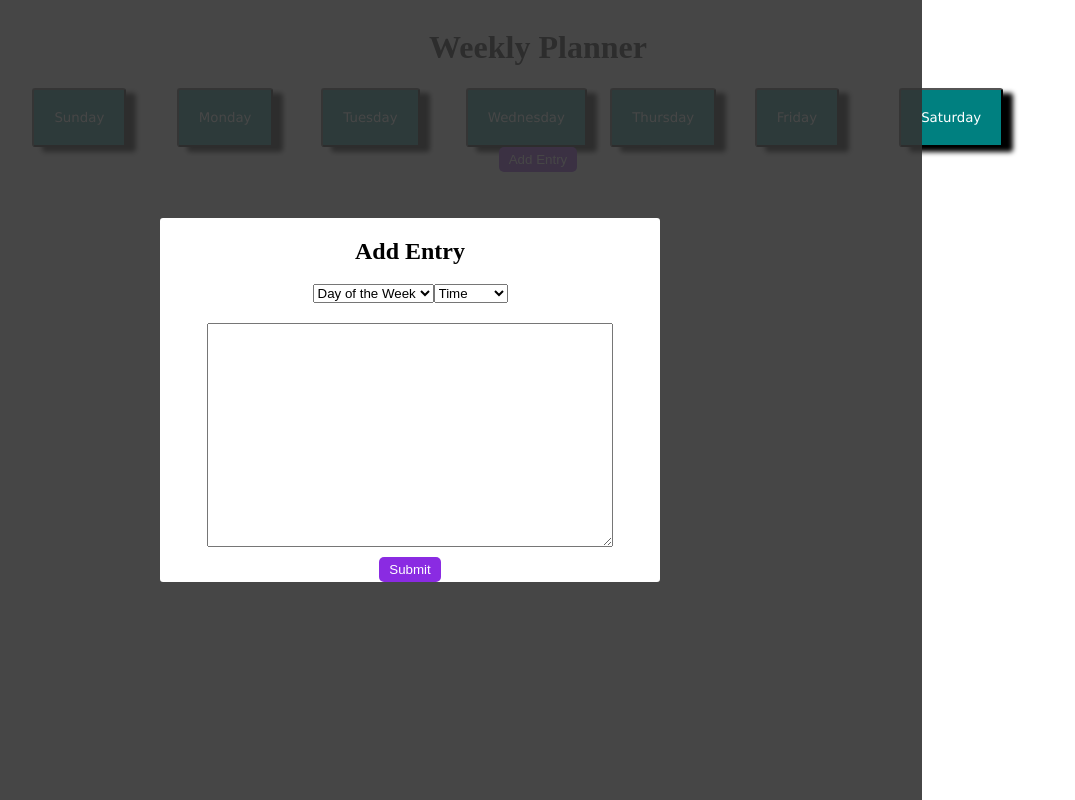
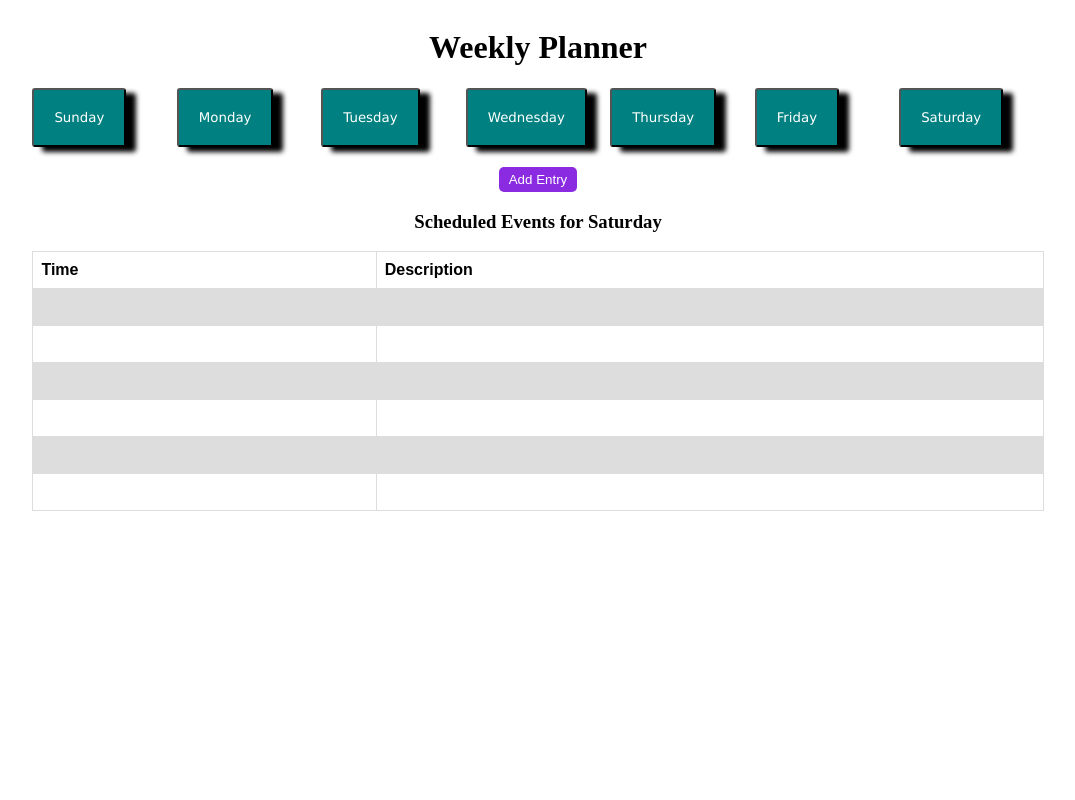
Before and after one commit to nathan-uch/week-planner, a website: page index.html in a window 1280 px wide. Both pictures are taken after a click on the button "Saturday". Shown: the whole page, without its empty margins (102-1177 px from the left). Drawn offline with Linux system fonts and the light colour scheme.

Commit message:
button change context

```diff
--- a/index.html
+++ b/index.html
@@ -15,23 +15,23 @@
         <h1>Weekly Planner</h1>
       </div>
     </div>
-    <div class="row">
-      <div class="column-one-seventh"><button class="day">Sunday</button></div>
-      <div class="column-one-seventh"><button class="day">Monday</button></div>
-      <div class="column-one-seventh"><button class="day">Tuesday</button></div>
-      <div class="column-one-seventh"><button class="day">Wednesday</button></div>
-      <div class="column-one-seventh"><button class="day">Thursday</button></div>
-      <div class="column-one-seventh"><button class="day">Friday</div>
-      <div class="column-one-seventh"><button class="day">Saturday</button></div>
+    <div class="row weekday">
+      <div class="column-one-seventh"><button class="day" data-day="Sunday">Sunday</button></div>
+      <div class="column-one-seventh"><button class="day" data-day="Monday">Monday</button></div>
+      <div class="column-one-seventh"><button class="day" data-day="Tuesday">Tuesday</button></div>
+      <div class="column-one-seventh"><button class="day" data-day="Wednesday">Wednesday</button></div>
+      <div class="column-one-seventh"><button class="day" data-day="Thursday">Thursday</button></div>
+      <div class="column-one-seventh"><button class="day" data-day="Friday">Friday</div>
+      <div class="column-one-seventh"><button class="day" data-day="Saturday">Saturday</button></div>
     </div>
     <div class="row">
       <div class="column-full text-center">
-        <button class="adjust-button" type="button" id="add-entry-btn">Add Entry</button>
+        <button class="adjust-button add-margin-top" type="button" id="add-entry-btn">Add Entry</button>
       </div>
     </div>
   </div>
 
-  <div class="container modal">
+  <div class="container modal hidden">
     <div class="modal-content">
       <div class="row ">
         <div class="column-full text-center">
@@ -78,6 +78,49 @@
       </div>
     </div>
   </div>
+  <div class="container">
+    <div class="row">
+      <div class="column-full text-center">
+        <h3 id="scheduledEvent">Scheduled Events for </h3>
+      </div>
+    </div>
+  </div>
+  <div class="container">
+    <div class="row">
+      <table>
+        <thead>
+          <tr>
+            <th>Time</th>
+            <th>Description</th>
+          </tr>
+          <tr>
+            <td id="time"></td>
+            <td id="Description"></td>
+          </tr>
+          <tr>
+            <td></td>
+            <td></td>
+          </tr>
+          <tr>
+            <td></td>
+            <td></td>
+          </tr>
+          <tr>
+            <td></td>
+            <td></td>
+          </tr>
+          <tr>
+            <td></td>
+            <td></td>
+          </tr>
+          <tr>
+            <td></td>
+            <td></td>
+          </tr>
+        </thead>
+      </table>
+    </div>
+  </div>
 
   <script src="main.js"></script>
 </body>
--- a/main.js
+++ b/main.js
@@ -14,11 +14,19 @@ var $modal = document.querySelector('.modal');
 var $dayOfWeek = document.querySelector('.day-of-week');
 var $time = document.querySelector('.time');
 var $description = document.querySelector('.text-area');
-var $dayButton = document.querySelector('.day');
+var $dayButton = document.querySelector('.weekday');
 
+var $scheduledEvent = document.querySelector('#scheduledEvent');
 $addEntry.addEventListener('click', addEntry);
 $submit.addEventListener('click', submitFire);
-$dayButton.addEventListener('click', function () {});
+$dayButton.addEventListener('click', function (event) {
+
+  if (event.target.tagName === 'BUTTON') {
+    $scheduledEvent.textContent = 'Scheduled Events for ' + event.target.getAttribute('data-day');
+
+  }
+
+});
 
 function addEntry() {
   $modal.className = 'modal';
--- a/styles.css
+++ b/styles.css
@@ -24,16 +24,20 @@
   height: 200px;
 }
 
+.add-margin-top {
+  margin-top: 20px;
+}
+
+.add-padding-top {
+  padding-top: 20px;
+}
+
 .add-padding-bottom {
   padding-bottom: 20px;
 }
 
 .adjust-button-position {
   justify-content: flex-end;
-}
-
-.add-padding-top {
-  padding-top: 10px;
 }
 
 .adjust-button {
@@ -85,3 +89,21 @@
   border-radius: 3px;
   font-family: "Lucida Sans", Geneva, Verdana, sans-serif;
 }
+
+table {
+  font-family: arial, sans-serif;
+  border-collapse: collapse;
+  width: 100%;
+}
+
+td,
+th {
+  border: 1px solid #ddd;
+  text-align: left;
+  padding: 8px;
+  height: 20px;
+}
+
+tr:nth-child(even) {
+  background-color: #ddd;
+}
```
